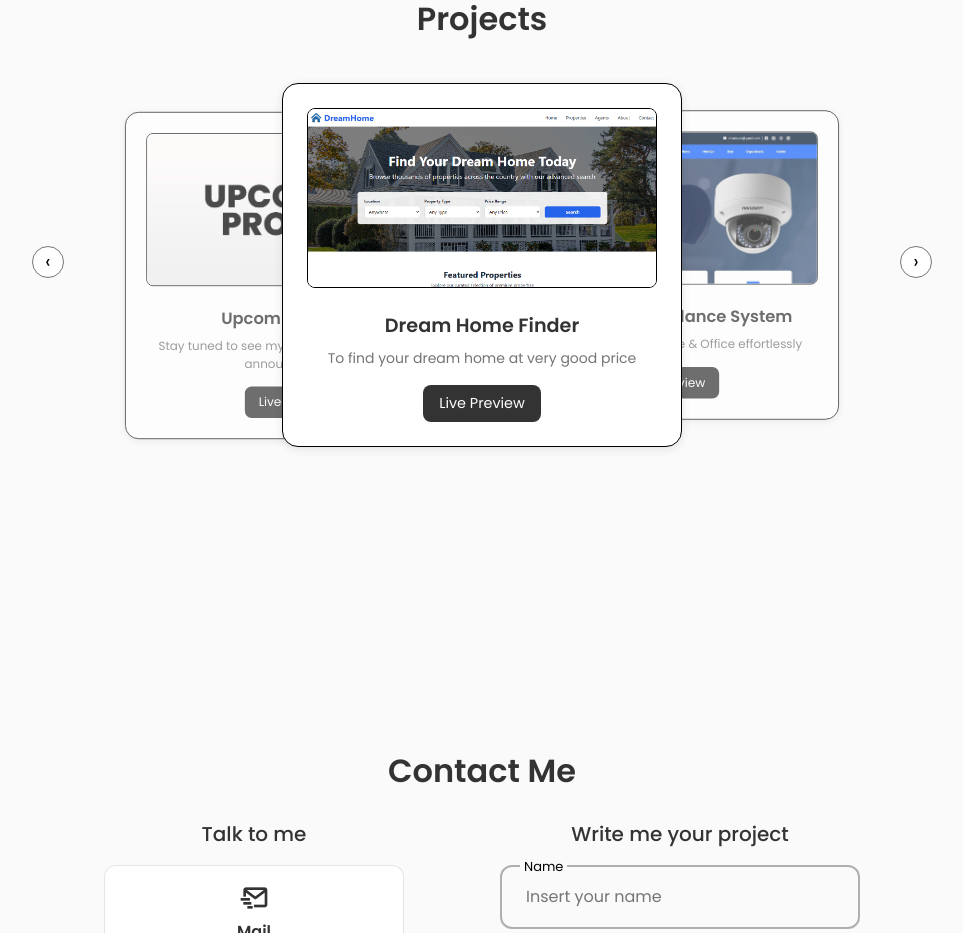
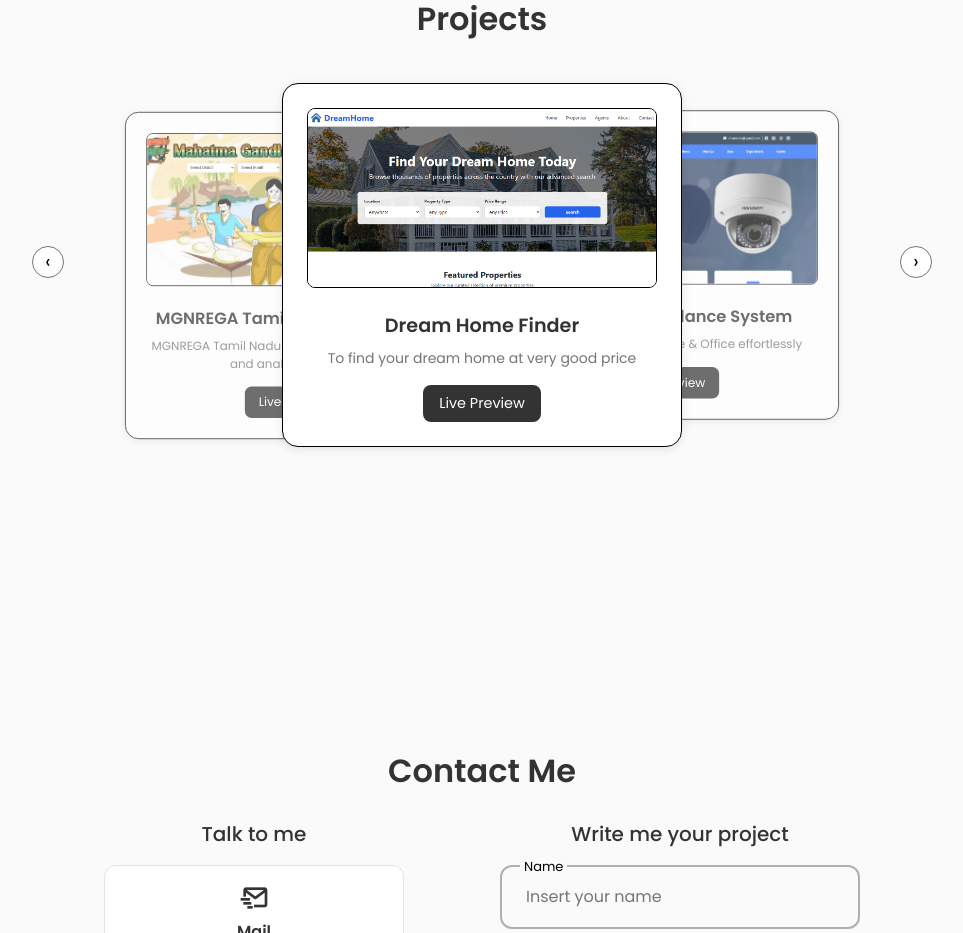
Before and after one commit to sanju-joseph-j/portfolio, a React (Create React App) app: page / in a window 1280 px wide. Shown: the part 2740-3673 px from the top of the page, without its empty margins (158-1121 px from the left). Built offline with nearby package versions, Linux system fonts and the light colour scheme.

Commit message:
MGNREGA project added

```diff
--- a/src/components/projects/Projects.jsx
+++ b/src/components/projects/Projects.jsx
@@ -3,6 +3,7 @@ import "./Projects.css";
 import P1 from "../../assets/p1.jpeg";
 import P2 from "../../assets/p2.jpeg";
 import P3 from "../../assets/p3.jpeg";
+import p4 from "../../assets/p4.png";
 import UP from "../../assets/up.jpeg";
 
 const projects = [
@@ -25,10 +26,10 @@ const projects = [
     link: "https://sanju-joseph-j.github.io/portfolio/"
   },
   {
-    title: "Upcoming Project",
-    desc: "Stay tuned to see my next project, Date will be announced soon",
-    img: UP,
-    link: "Null"
+    title: "MGNREGA Tamil Nadu Dashboard",
+    desc: "MGNREGA Tamil Nadu Dashboard for monitoring and analysis the Data",
+    img: p4,
+    link: "https://mgnrega-tamilnadudashboard-e0e7nqnca-sanju-joseph-js-projects.vercel.app"
   },
 ];
 
```
Also changed, not shown: src/assets/p4.png (added).
